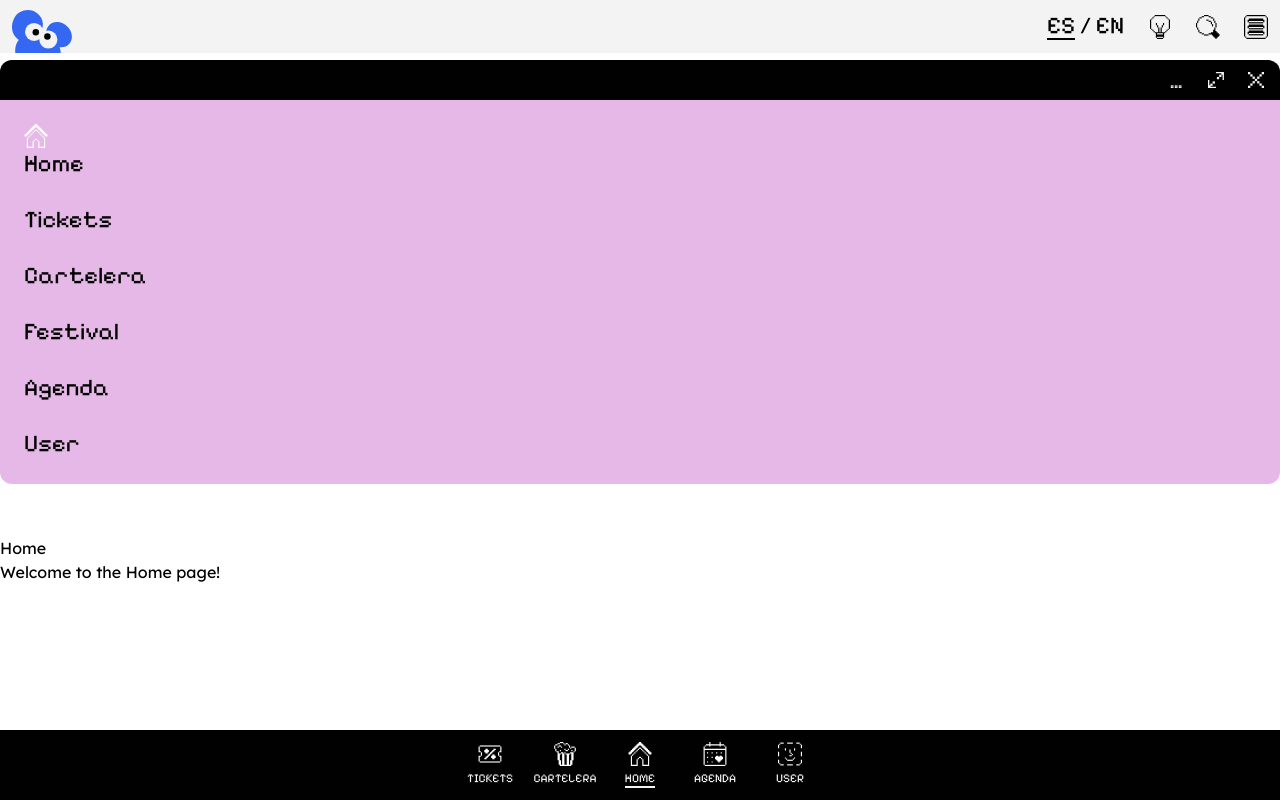
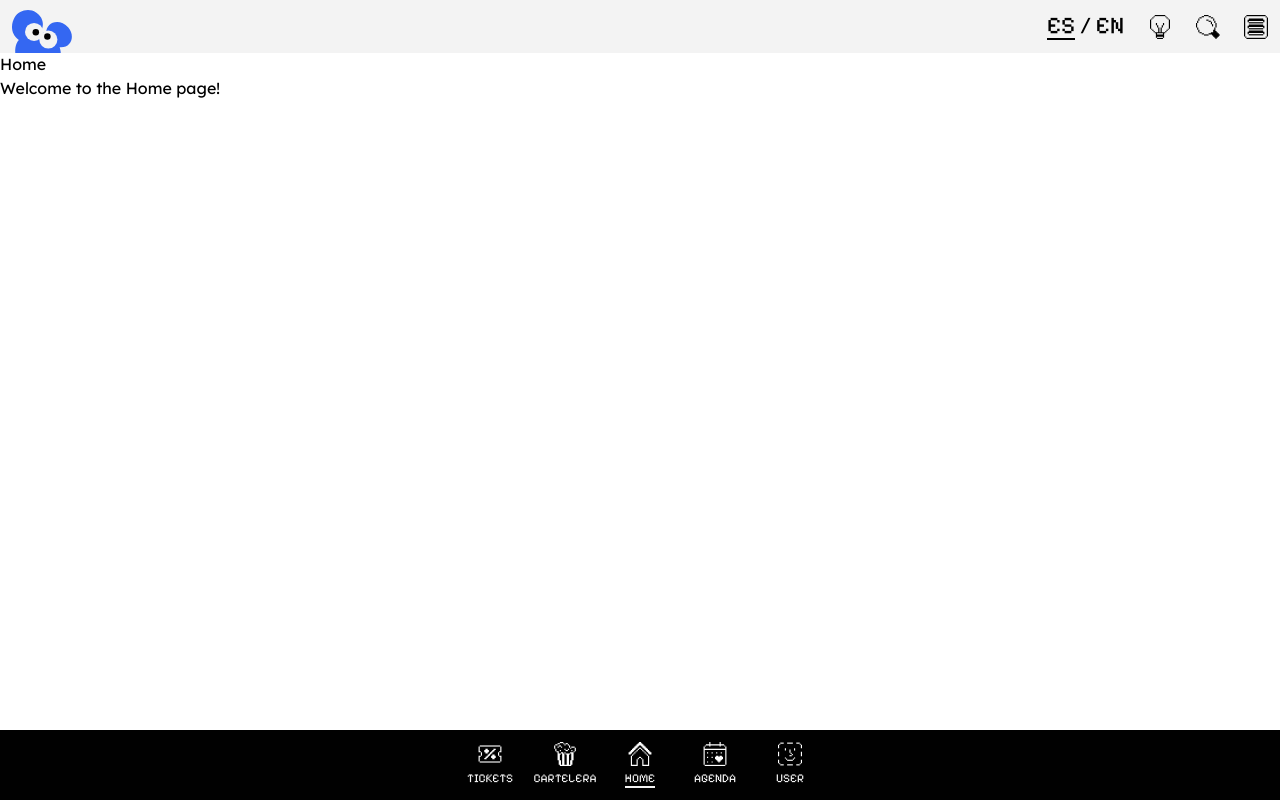
Before and after one commit to monixvision/Zeta-Channel-App, a React (Vite) app: page / in a window 1280 px wide. Built offline with nearby package versions, Linux system fonts and the light colour scheme.

Commit message:
el pop up ya tiene todo listo incluso el js donde la x es el btn de salida

```diff
--- a/src/components/PopupMenu.jsx
+++ b/src/components/PopupMenu.jsx
@@ -1,4 +1,6 @@
 import { Link } from "react-router-dom";
+import { useState } from "react";
+
 import reSize from "../assets/img/icon/icon-resize.svg";
 import minimizar from "../assets/img/icon/icon-minimizar.svg";
 import salir from "../assets/img/icon/icon-salir.svg";
@@ -9,22 +11,63 @@ import agendaIcon from '../assets/img/icon/icon-agenda.svg';
 import userIcon from '../assets/img/icon/icon-user.svg';
 import festivalIcon from '../assets/img/icon/icon-festival.svg';
 
-const PopupMenu = () => (
-    <nav className="rounded-xl bg-pink mt-[60px]">
-        <ul className="flex gap-6 justify-end rounded-t-xl bg-dark py-3 px-4">
-            <li><img src={minimizar} alt="Minimizar" className="w-4 h-4" /></li>
-            <li><img src={reSize} alt="ReSize" className="w-4 h-4" /></li>
-            <li><img src={salir} alt="Saliz" className="w-4 h-4" /></li>
-        </ul>
-        <ul className="flex flex-col gap-6 p-6 text-2xl font-pixel">
-            <li><Link to="/"><img src={homeIcon} alt="Home" className="invert dark:invert-0 w-6 h-6" />Home</Link></li>
-            <li><Link to="/Tickets">Tickets</Link></li>
-            <li><Link to="/Cartelera">Cartelera</Link></li>
-            <li><Link to="/Festival">Festival</Link></li>
-            <li><Link to="/Agenda">Agenda</Link></li>
-            <li><Link to="/User">User</Link></li>
-        </ul>
-    </nav>
-)
+/* intentar que puedas arrastrarlo por la pantalla */
+
+const PopupMenu = () => {
+
+    const [popupIsOpen, setpopupIsOpen] = useState(false);
+
+    return (
+        <nav className={`flex flex-col rounded-xl bg-pink absolute left-0 right-0 top-0 bottom-0 my-auto h-fit mx-auto w-fit ${popupIsOpen ? '' : 'hidden'} `} >
+            {/* el w-fit es lo que me ha dejado ponerlo en el centro pq se extendía */}
+            < ul className="flex gap-6 justify-end rounded-t-xl bg-dark py-3 px-4" >
+                <li><img src={minimizar} alt="Minimizar" className="w-4 h-4" /></li>
+                <li><img src={reSize} alt="ReSize" className="w-4 h-4" /></li>
+                <li>
+                    <button onClick={() => setpopupIsOpen(false)} className="cursor-pointer">
+                        <img src={salir} alt="Salir" className="w-4 h-4" />
+                    </button>
+                </li>
+            </ul >
+            <ul className="flex flex-col gap-6 p-6 text-2xl font-pixel px-15">
+                <li>
+                    <Link to="/" className="flex gap-6">
+                        <img src={homeIcon} alt="Home" className="w-6 h-6" />
+                        <span className="uppercase">Home</span>
+                    </Link>
+                </li>
+                <li>
+                    <Link to="/Tickets" className="flex gap-6">
+                        <img src={ticketIcon} alt="Tickets" className="w-6 h-6" />
+                        <span className="uppercase">Tickets</span>
+                    </Link></li>
+                <li>
+                    <Link to="/Cartelera" className="flex gap-6">
+                        <img src={carteleraIcon} alt="Cartelera" className="w-6 h-6" />
+                        <span className="uppercase">Cartelera</span>
+                    </Link>
+                </li>
+                <li>
+                    <Link to="/Festival" className="flex gap-6">
+                        <img src={festivalIcon} alt="Festival" className="w-6 h-6" />
+                        <span className="uppercase">Festival</span>
+                    </Link>
+                </li>
+                <li>
+                    <Link to="/Agenda" className="flex gap-6">
+                        <img src={agendaIcon} alt="Agenda" className="w-6 h-6" />
+                        <span className="uppercase">Agenda</span>
+                    </Link>
+                </li>
+                <li>
+                    <Link to="/User" className="flex gap-6">
+                        <img src={userIcon} alt="User" className="w-6 h-6" />
+                        <span className="uppercase">User</span>
+                    </Link>
+                </li>
+            </ul>
+        </nav >
+    )
+}
 
 export default PopupMenu;
```
